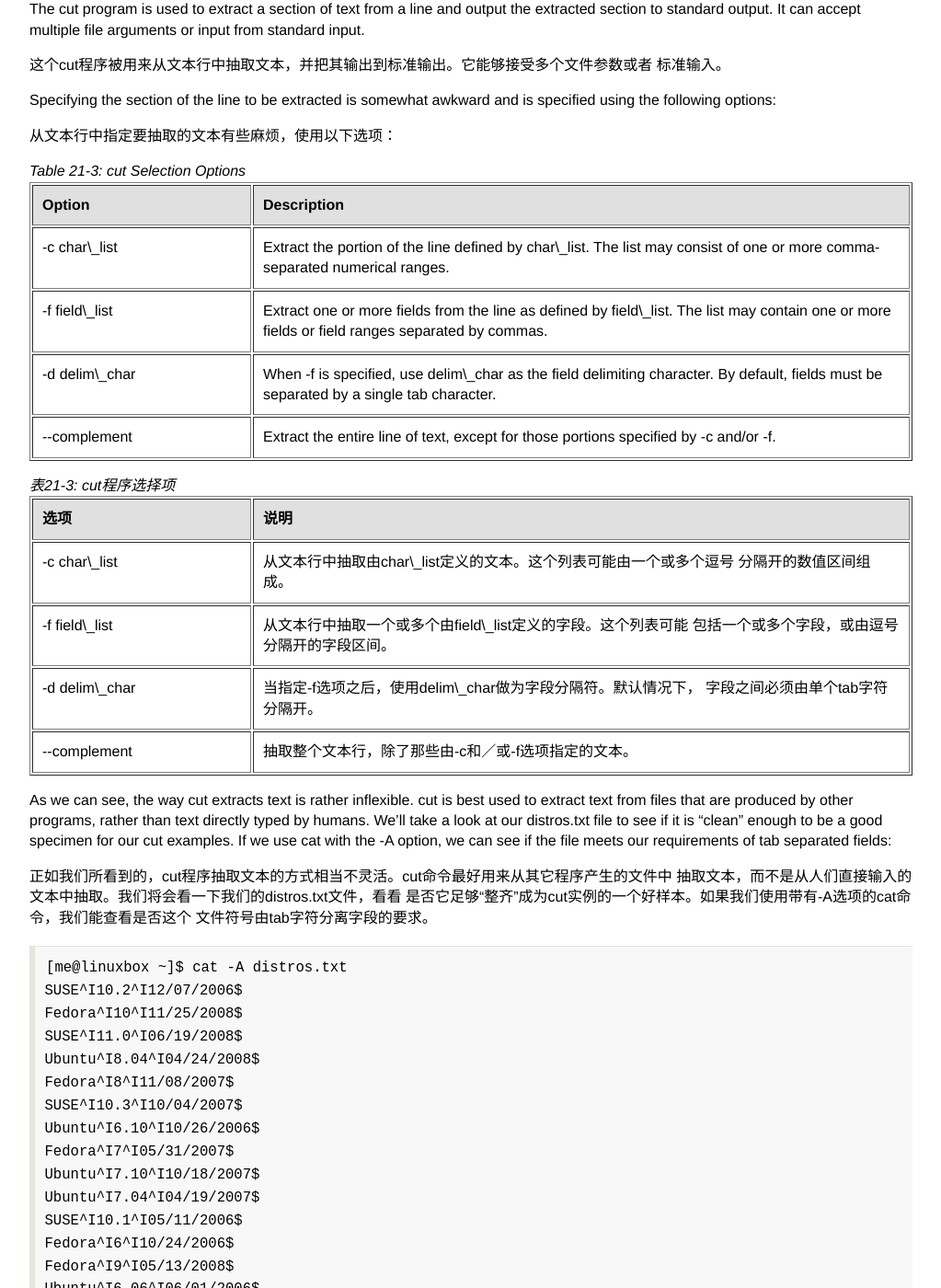
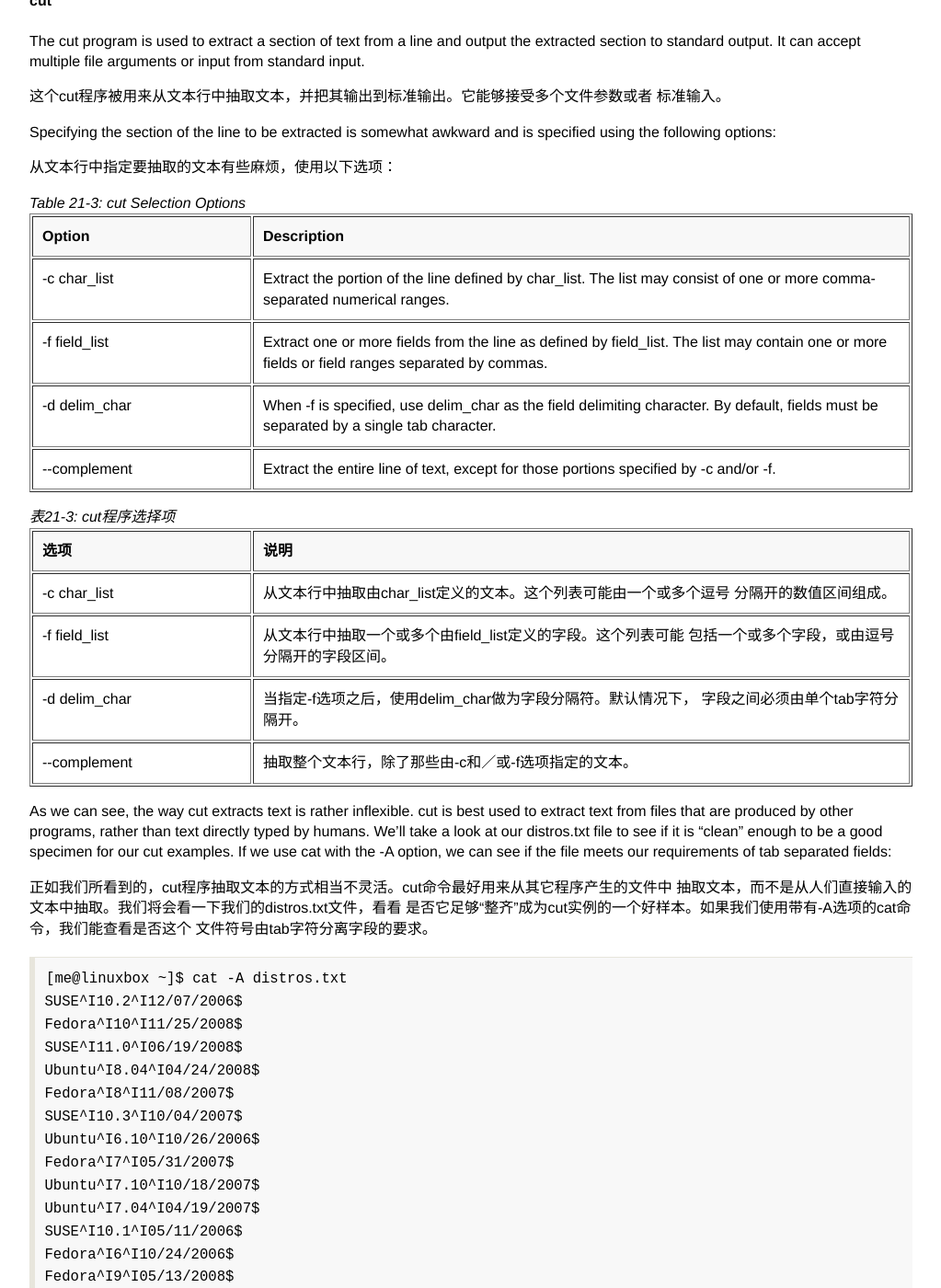
Before and after one commit to billie66/TLCL, a Jekyll site: the page built from book/textprocessing.md, in a window 1280 px wide and 1400 px high, scrolled down 14378 px. Shown: the whole window at 92% size, without its empty margins (128-1151 px from the left). Built offline with Jekyll 4.4.1, drawn with Linux system fonts in a browser that asks for light colours; Markdown is read by kramdown in place of the engine named in the settings.

Commit message:
change table color

```diff
--- a/book/textprocessing.md
+++ b/book/textprocessing.md
@@ -171,21 +171,17 @@ the line with some trailing spaces:
 用于重定向输出的文件），然后输入我们的文本，最后按下Enter键来结束这一行，然后按下组合键Ctrl-d，
 来指示cat程序，我们已经到达文件末尾了。在这个例子中，我们文本行的开头和末尾分别键入了一个tab字符以及一些空格。
 
-<div class="code"><pre>
-<tt>[me@linuxbox ~]$ cat > foo.txt
-    The quick brown fox jumped over the lazy dog.
-[me@linuxbox ~]$ </tt>
-</pre></div>
+    [me@linuxbox ~]$ cat > foo.txt
+        The quick brown fox jumped over the lazy dog.
+    [me@linuxbox ~]$
 
 Next, we will use cat with the -A option to display the text:
 
 下一步，我们将使用带有-A选项的cat命令来显示这个文本：
 
-<div class="code"><pre>
-<tt>[me@linuxbox ~]$ cat -A foo.txt
-^IThe quick brown fox jumped over the lazy dog.       $
-[me@linuxbox ~]$        </tt>
-</pre></div>
+    [me@linuxbox ~]$ cat -A foo.txt
+    ^IThe quick brown fox jumped over the lazy dog.       $
+    [me@linuxbox ~]$
 
 As we can see in the results, the tab character in our text is represented by ^I. This is a
 common notation that means “Control-I” which, as it turns out, is the same as a tab
@@ -844,19 +840,19 @@ using the following options:
 <th class="title">Description</th>
 </tr>
 <tr>
-<td valign="top" width="25%">-c char\_list </td>
-<td valign="top">Extract the portion of the line defined by char\_list. The list
+<td valign="top" width="25%">-c char_list </td>
+<td valign="top">Extract the portion of the line defined by char_list. The list
 may consist of one or more comma-separated numerical ranges.</td>
 </tr>
 <tr>
-<td valign="top">-f field\_list</td>
+<td valign="top">-f field_list</td>
 <td valign="top">Extract one or more fields from the line as defined by
-field\_list. The list may contain one or more fields or field
+field_list. The list may contain one or more fields or field
 ranges separated by commas.</td>
 </tr>
 <tr>
-<td valign="top">-d delim\_char </td>
-<td valign="top">When -f is specified, use delim\_char as the field delimiting
+<td valign="top">-d delim_char </td>
+<td valign="top">When -f is specified, use delim_char as the field delimiting
 character. By default, fields must be separated by a single tab
 character.</td>
 </tr>
@@ -876,18 +872,18 @@ specified by -c and/or -f.</td>
 <th class="title">说明</th>
 </tr>
 <tr>
-<td valign="top" width="25%">-c char\_list </td>
-<td valign="top">从文本行中抽取由char\_list定义的文本。这个列表可能由一个或多个逗号
+<td valign="top" width="25%">-c char_list </td>
+<td valign="top">从文本行中抽取由char_list定义的文本。这个列表可能由一个或多个逗号
 分隔开的数值区间组成。</td>
 </tr>
 <tr>
-<td valign="top">-f field\_list</td>
-<td valign="top">从文本行中抽取一个或多个由field\_list定义的字段。这个列表可能
+<td valign="top">-f field_list</td>
+<td valign="top">从文本行中抽取一个或多个由field_list定义的字段。这个列表可能
 包括一个或多个字段，或由逗号分隔开的字段区间。 </td>
 </tr>
 <tr>
-<td valign="top">-d delim\_char </td>
-<td valign="top">当指定-f选项之后，使用delim\_char做为字段分隔符。默认情况下，
+<td valign="top">-d delim_char </td>
+<td valign="top">当指定-f选项之后，使用delim_char做为字段分隔符。默认情况下，
 字段之间必须由单个tab字符分隔开。</td>
 </tr>
 <tr>
@@ -1152,7 +1148,7 @@ name (FNAME) and the customer’s last name (LNAME):
 
 <pre>
 CUSTNUM	    FNAME       ME
-========	=====       ======
+========    =====       ======
 4681934	    John        Smith
 </pre>
 
@@ -1599,9 +1595,9 @@ two significant advantages:
 2. The diff file concisely shows the change being made, allowing reviewers of the patch to quickly evaluate it.
 
 <ol>
-<li> 一个diff文件非常小，与整个源码树的大小相比较而言。</li>
-
-<li> 一个diff文件简洁地显示了所做的修改，从而允许程序补丁的审阅者能快速地评估它。</li>
+<li><p>一个diff文件非常小，与整个源码树的大小相比较而言。</p></li>
+
+<li><p> 一个diff文件简洁地显示了所做的修改，从而允许程序补丁的审阅者能快速地评估它。</p></li>
 </ol>
 
 Of course, diff/patch will work on any text file, not just source code. It would be
@@ -1697,12 +1693,12 @@ and thus should be used with caution.
 3. POSIX character classes. For example, [:upper:].
 
 <ol>
-<li>一个枚举列表。例如， ABCDEFGHIJKLMNOPQRSTUVWXYZ</li>
-
-<li>一个字符域。例如，A-Z。注意这种方法有时候面临与其它命令相同的问题，归因于
-语系的排序规则，因此应该谨慎使用。</li>
-
-<li>POSIX字符类。例如，[:upper:]</li>
+<li><p>一个枚举列表。例如， ABCDEFGHIJKLMNOPQRSTUVWXYZ</p></li>
+
+<li><p>一个字符域。例如，A-Z。注意这种方法有时候面临与其它命令相同的问题，归因于
+语系的排序规则，因此应该谨慎使用。</p></li>
+
+<li><p>POSIX字符类。例如，[:upper:]</p></li>
 </ol>
 
 In most cases, both character sets should be of equal length; however, it is possible for
--- a/css/tlcl.css
+++ b/css/tlcl.css
@@ -36,8 +36,8 @@ p.figure {
 }
 
 table.single {
-  border:2px solid #dfd505;
-  background-color: #E0E0E0;
+  border:2px solid #E7E5DC;
+  background-color: #f8f8f8;
 }
 
 table.multi {
@@ -50,11 +50,11 @@ caption.cap {
 }
 
 th.title {
-  background-color:#E0E0E0;
+  background-color:#f8f8f8;
 }
 
 div.code pre{
-  background-color: #E0E0E0;
+  background-color: #f8f8f8;
   padding: 0.1em;
   font-size: 120%;
 }
```
